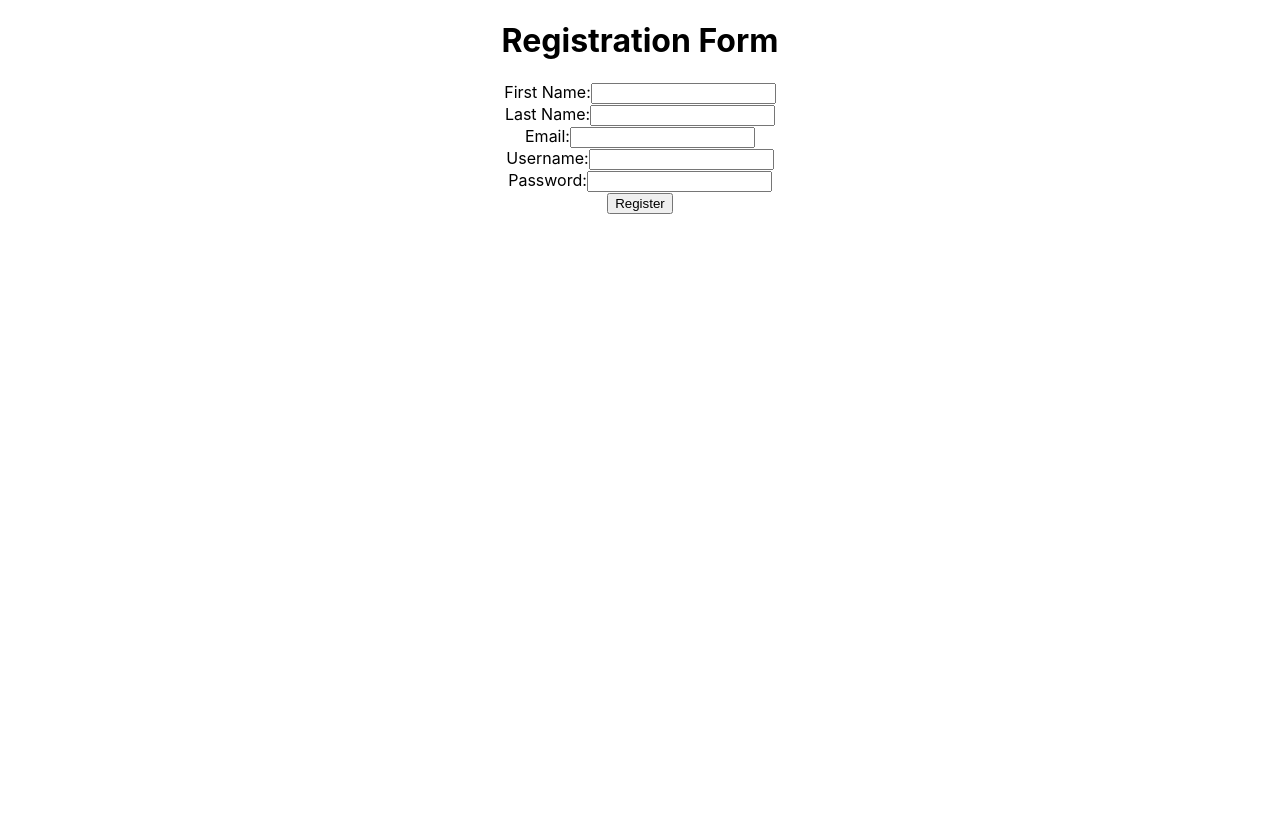
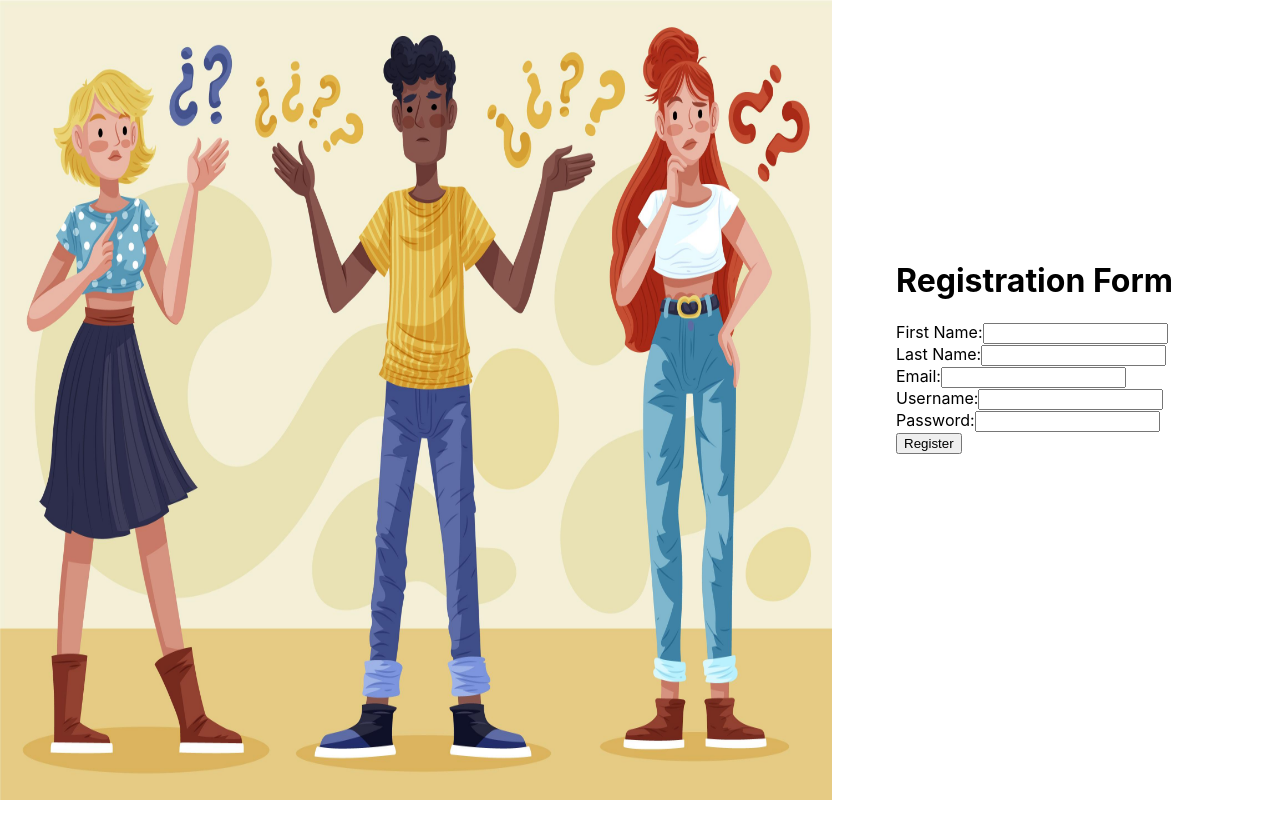
Before and after one commit to NixonOjiem/forum, a React (Create React App) app in the folder frontend/: page / in a window 1280 px wide. Shown: the top 838 px of the page. Before the commit the page ends 800 px from the top, so only its background shows below. Built offline with nearby package versions, Linux system fonts and the light colour scheme.

Commit message:
Started working on the registration form

```diff
--- a/frontend/src/App.css
+++ b/frontend/src/App.css
@@ -1,3 +1,18 @@
 .App {
-  text-align: center;
+
 }
+.banner{
+    width: 65%;
+    height: 100vh;
+    float: left;
+}
+.banner-pic{
+    width:100%;
+    height: 100vh;
+}
+.Signup-form{
+    float:right;
+    height: 100vh;
+    width: 30%;
+    margin-top: 30vh;
+}
--- a/frontend/src/components/SignIn_Up.js
+++ b/frontend/src/components/SignIn_Up.js
@@ -1,5 +1,6 @@
 import React, {useState}from 'react'
 import axios from 'axios'
+
 
 const SignIn_Up=()=> {
 
@@ -26,21 +27,26 @@ const SignIn_Up=()=> {
 
   return (
     <div className='Signin-Container'>
-        <form onSubmit={handleSubmit}>
-          <h1>Registration Form</h1>
-          <label>First Name:</label>
+
+        <div className='banner'>
+          <img src='/images/Login_question_with_background.jpg' alt='login picture with students' className='banner-pic'/>
+        </div>
+
+        <form onSubmit={handleSubmit} className='Signup-form'>
+          <h1 className='heading-registration'>Registration Form</h1>
+          <label className='signup-label'>First Name:</label>
           <input type="text" value={first_name} onChange={(e)=>setFirstName(e.target.value)} />
           <br />
-          <label>Last Name:</label>
+          <label className='signup-label'>Last Name:</label>
           <input type='text' value={last_name} onChange={(e)=>setLastName(e.target.value)} />
           <br />
-          <label>Email:</label>
+          <label className='signup-label'>Email:</label>
           <input type='email' value={email} onChange={(e)=>setEmail(e.target.value)} />
           <br />
-          <label>Username:</label>
+          <label className='signup-label'>Username:</label>
           <input type='text' value={username} onChange={(e)=>setUserName(e.target.value)} />
           <br />
-          <label>Password:</label>
+          <label className='signup-label'>Password:</label>
           <input type='password' value={password} onChange={(e)=>setPassword(e.target.value)} />
           <br />
           <button className='btn'type='submit'>Register</button>
```
